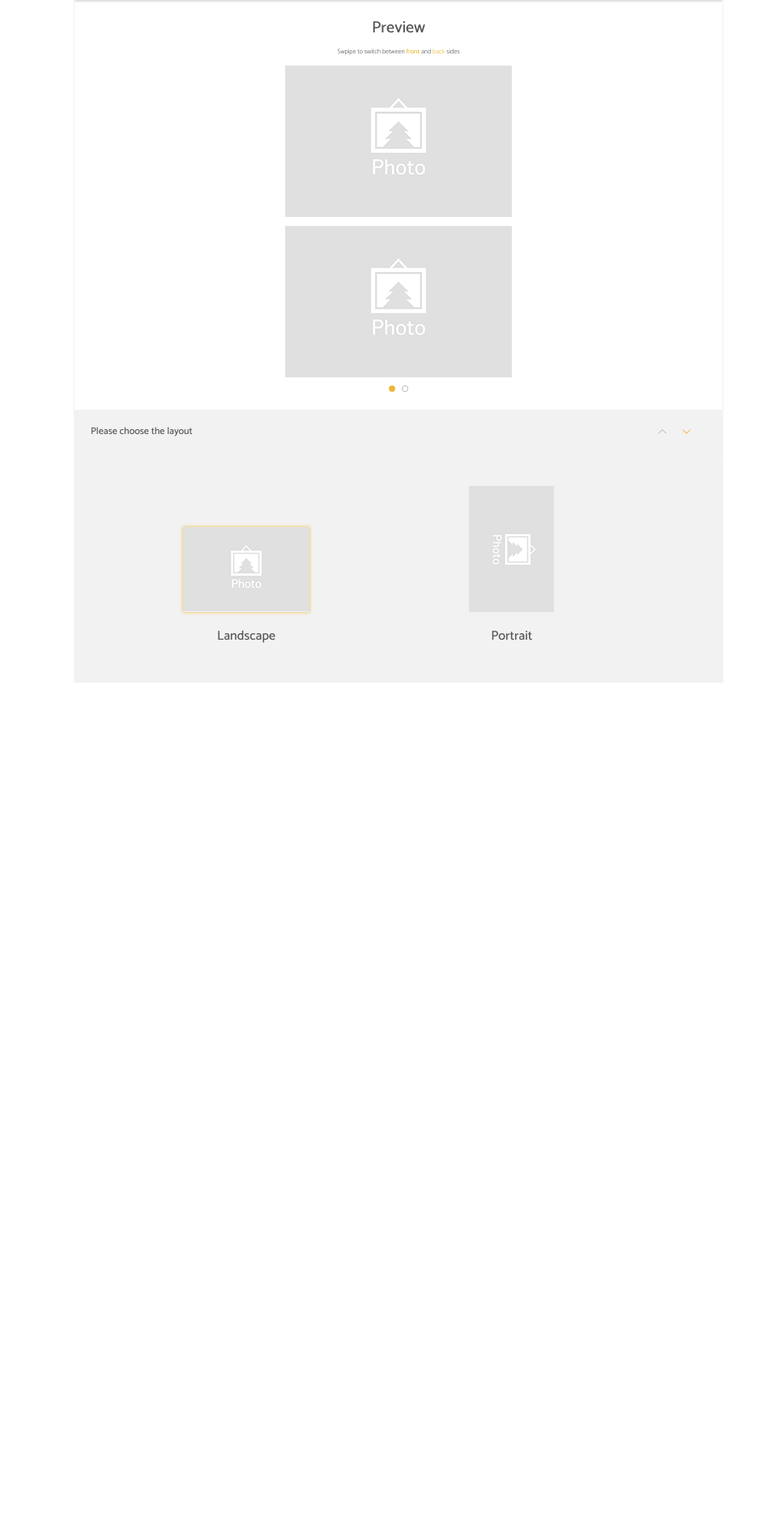
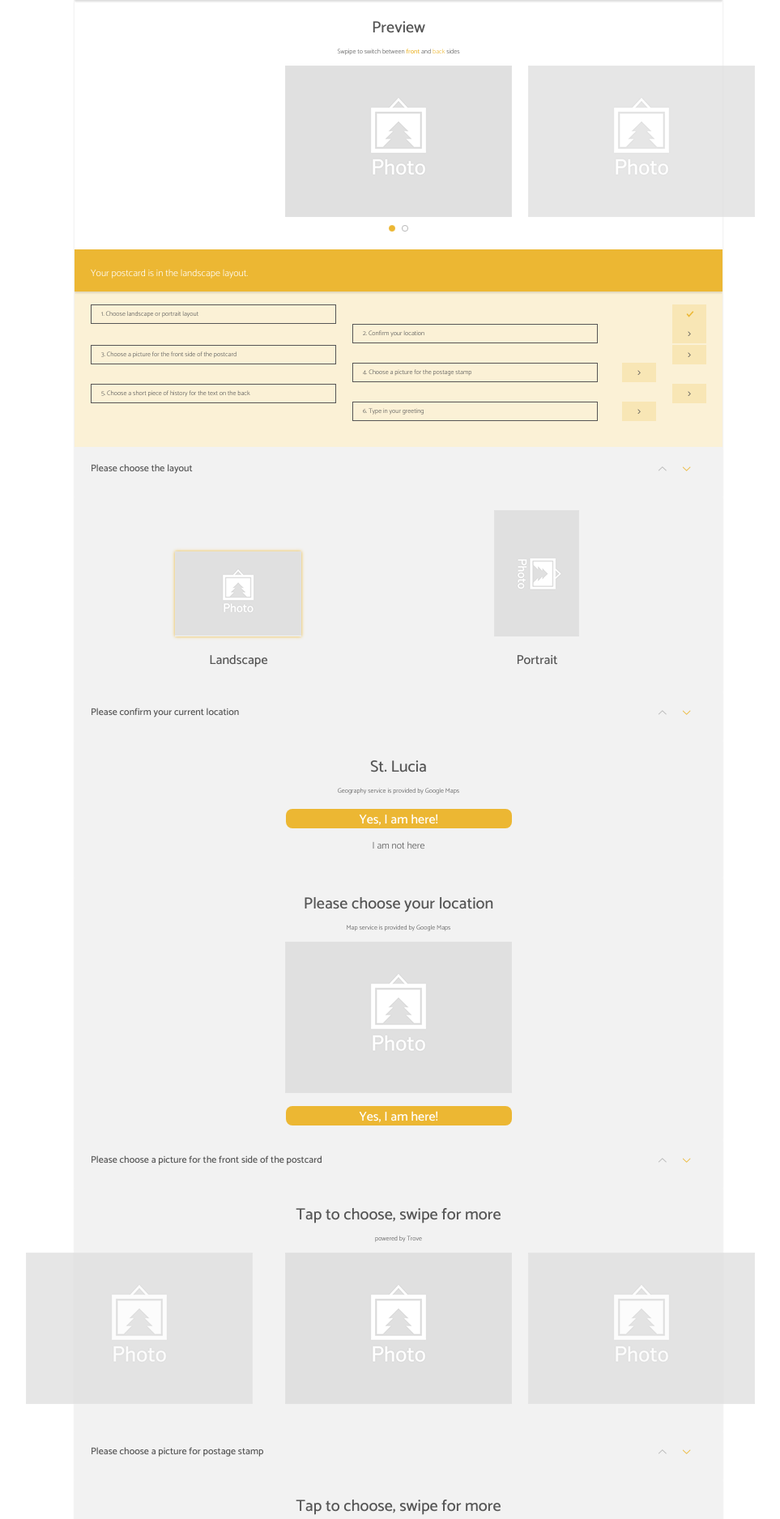
Before and after one commit to nan0221/Myca, a PHP site: page /NEW/design.html in a window 1280 px wide. Shown: the part 48-1924 px from the top of the page at 81% size, without its empty margins (148-1111 px from the left). Before the commit the page ends 891 px from the top, so only its background shows below. Run offline with PHP 8.4, Linux system fonts and the light colour scheme.

Commit message:
refine design page

```diff
--- a/NEW/css/style.css
+++ b/NEW/css/style.css
@@ -24,6 +24,10 @@ body {
 
 strong {
     font-weight: 500;
+}
+
+a {
+	text-decoration: none;
 }
 
 header {
@@ -279,8 +292,10 @@ footer p:first {
     color: #FFFFFF;
     font-weight: 300;
     font-size: 12px;
-    margin: 0;
-    padding-top: 8px;
+    margin: 0 auto;
+    padding: 8px 0px;
+    display: block;
+    box-shadow: 0 2px 2px rgba(205,205,205,0.7);
 }
 
 .notification p {
@@ -288,44 +303,52 @@ footer p:first {
 }
 
 .dropdown {
+    padding-top: 16px;
 	display: block;
 	background-color: rgba(236, 183, 51, 0.2);
     height: auto;
     width: 100%;
+    box-shadow: 0 2px 2px rgba(205,205,205,0.7);
 }
 
 
 .dropdown .list {
 	display: block;
+    height: 24px;
 }
 
 .dropdown .list .listItem {
-	width: 80%;
-    height: 20px;
-    padding-left: 32px;
-    padding-top: 2px;
-    padding-bottom: 2px;
+	width: 289px;
+    height: 18px;
+    margin-left: 20px;
+    padding-left: 12px;
+    padding-top: 4px;
+    margin-top: 0px;
+    margin-bottom: 2px;
     font-size: 8px;
     font-weight: 300;
     color: #555555;
     border-color: #B6B6B6;
-    border: 1px;
+    border: 1px solid;
     display: inline-block;
 }
 
 
 .dropdown .goto {
     width: 42px;
-    height: 20px;
+    height: 24px;
     display: inline-block;
     background-color: rgba(236, 183, 51, 0.2);
     margin-right: 20px;
+    margin-top: 0px;
+
 }
 
 .dropdown .goto>img {
     height: 8px;
     width: auto;
     margin: 0 auto;
+    margin-top: 8px;
 }
 
 .step {
@@ -338,7 +361,7 @@ footer p:first {
     margin: 0 auto;
     display: block;
     color: #555555;
-    box-shadow: 0px 2px 2px rgba(205, 205, 205, 0.7);
+    box-shadow: 0 2px 2px rgba(205,205,205,0.7);
 }
 
 .step h4 {
@@ -370,12 +393,8 @@ footer p:first {
 }
 
 .chooseLayout {
-    padding-top: 16px;
-    width: 90%;
-    height: auto;
+    padding: 0 20px;
     min-height: 106px;
-    padding-left: 20px;
-    padding-bottom: 20px;
     margin: 0 auto;
 }
 
@@ -385,7 +404,7 @@ footer p:first {
 }
 
 .layoutLeft  {
-	width: 45%;
+	width: 48%;
     height: 156px;
     margin: 0 auto;
     display: inline-block;
@@ -394,13 +413,13 @@ footer p:first {
 .layoutLeft img {
 	width: 156px;
     height: 105px;
-    margin: auto;
+    margin: 0 auto;
     display: block;
 
 }
 
 .layoutRight  {
-	width: 45%;
+	width: 48%;
     height: 156px;
     margin: 0 auto;
     display: inline-block;
@@ -426,22 +445,28 @@ footer p:first {
 }
 
 .block .alternativeOption {
-    padding-top: 12px;
     color: #555555;
     font-size: 12px;
     font-weight: 300;
+    text-align: center;
 }
 
 .textbox {
-    border: 1px;
+    border: 1px solid;
+    border-color: #555555;
     color: #B6B6B6;
     width: 280px;
     height: 80px;
     position: relative;
+    margin: 0 auto;
+    margin-top: 10px;
+    box-shadow: 2px 2px 4px #B6B6B6;
 }
 
 .textboxLeft {
-    border: 1px;
+    border: 1px solid;
+    border-color: #555555;
+    box-shadow: 2px 2px 4px #B6B6B6;
     color: #B6B6B6;
     width: 280px;
     height: 80px;
--- a/NEW/design.html
+++ b/NEW/design.html
@@ -22,39 +22,40 @@
         <h5>Swpipe to switch between <span class="important"><strong>front</strong></span> and <span class="important">back</span> sides</h5>
         <div class="preview" id="frontSide">
             <img src="img/placeholder.png" alt="front side of postcard example" />
-        </div>
-        <div class="preview" id="backSide">
+            <div class="previewRight" id="backSide">
                 <img src="img/placeholder.png" alt="back side of postcard example" />
             </div>
+        </div>
+
         <div class="switchDots center">
             <img class="dot leftDot" src="img/activedot.png" /><img class="dot rightDot" src="img/dot.png" />
         </div>
     </div>
 
-    <!--
-<div class="block notification" id="notification">
+    <div class="notification" id="notification">
         <p>Your postcard is in the landscape layout.</p>
     </div>
     <div class="block dropdown" id="taskList">
         <div class="list">
-        <span class="listItem left">Choose landscape or portrait layout</span>
+            <span class="listItem left">1. Choose landscape or portrait layout</span>
             <span class="goto right"><img class="center" src="img/checked.png" alt="checked"></span></div>
         <div class="list">
-        <span class="listItem left">Confirm your location</span>
+            <span class="listItem left">2. Confirm your location</span>
             <span class="goto right"><img class="center" src="img/goto.png" alt="go to"></span></div>
         <div class="list">
-        <span class="listItem left">Choose a picture for the front side of the postcard</span>
+            <span class="listItem left">3. Choose a picture for the front side of the postcard</span>
             <span class="goto right"><img class="center" src="img/goto.png" alt="go to"></span></div>
         <div class="list">
-        <span class="listItem left">Choose a picture for the postage stamp</span>
+            <span class="listItem left">4. Choose a picture for the postage stamp</span>
             <span class="goto right"><img class="center" src="img/goto.png" alt="go to"></span></div>
         <div class="list">
-        <span class="listItem left">Choose a short piece of history for the text on the back</span>
+            <span class="listItem left">5. Choose a short piece of history for the text on the back</span>
             <span class="goto right"><img class="center" src="img/goto.png" alt="go to"></span></div>
         <div class="list">
-        <span class="listItem left">Type in your greeting</span>
+            <span class="listItem left">6. Type in your greeting</span>
             <span class="goto right"><img class="center" src="img/goto.png" alt="go to"></span></div>
-</div>-->
+        <div class="blank"></div>
+    </div>
 
     <div class="step" id="step1Instruction">
         <span class="left"><h4>Please choose the layout</h4></span>
@@ -69,20 +70,21 @@
                 <p>Landscape</p>
             </div>
             <div class="layoutRight">
-                <img src="img/portrait.png" alt="landscape layout" />
+                <img src="img/portrait.png" alt="portrait layout" />
                 <p>Portrait</p>
             </div>
         </div>
     </div>
 
-    <!--
-    <div class="block step" id="step2Instruction">
-        <span><h4 class="left">Please confirm your current location</h4></span>
-        <span><img class="right" src="img/arrowup.png" /></span><span><img class="right leftImg" src="img/arrowdown.png" /></span>
+
+    <div class="step" id="step2Instruction">
+        <span class="left"><h4>Please confirm your current location</h4></span>
+        <span class="right"><img class="leftImg" src="img/arrowdown.png" /></span>
+        <span class="right"><img src="img/arrowup.png" /></span>
 
     </div>
 
-    <div class="block grey step" id="step2Content">
+    <div class="block grey " id="step2Content">
         <h1>St. Lucia</h1>
         <h5>Geography service is provided by Google Maps</h5>
         <div class="blank"></div>
@@ -92,7 +94,7 @@
         </a>
     </div>
 
-    <div class="block grey step" id="step2Branch">
+    <div class="block grey " id="step2Branch">
         <h1>Please choose your location</h1>
         <h5>Map service is provided by Google Maps</h5>
         <div class="preview">
@@ -102,13 +104,14 @@
         <div class="button textWhite">Yes, I am here!</div>
     </div>
 
-    <div class="block step" id="step3Instruction">
-        <span><h4 class="left">Please choose a picture for the front side of the postcard</h4></span>
-        <span><img class="right" src="img/arrowup.png" /></span><span><img class="right leftImg" src="img/arrowdown.png" /></span>
+    <div class=" step" id="step3Instruction">
+        <span class="left"><h4>Please choose a picture for the front side of the postcard</h4></span>
+        <span class="right"><img class="leftImg" src="img/arrowdown.png" /></span>
+        <span class="right"><img src="img/arrowup.png" /></span>
 
     </div>
 
-    <div class="block grey step" id="step3Content">
+    <div class="block grey " id="step3Content">
         <h1>Tap to choose, swipe for more</h1>
         <h5>powered by Trove</h5>
         <div class="preview selected">
@@ -122,48 +125,60 @@
             </div>
         </div>
         <div class="blank"></div>
-        <div class="button textWhite">Yes, I am here!</div>
     </div>
 
-    <div class="block step" id="step4Instruction">
-        <span><h4 class="left">Please choose a picture for postage stamp</h4></span>
-        <span><img class="right" src="img/arrowup.png" /></span><span><img class="right leftImg" src="img/arrowdown.png" /></span>
-
+    <div class=" step" id="step4Instruction">
+        <span class="left"><h4>Please choose a picture for postage stamp</h4></span>
+        <span class="right"><img class="leftImg" src="img/arrowdown.png" /></span>
+        <span class="right"><img src="img/arrowup.png" /></span>
     </div>
 
-    <div class="block grey step" id="step4Content">
+    <div class="block grey " id="step4Content">
         <h1>Tap to choose, swipe for more</h1>
         <h5>powered by Trove</h5>
         <div class="previewSmallGroup">
-            <span class="previewSmall"><img src="img/placeholder.png" alt="picture" /></span>
-            <span class="previewSmall"><img src="img/placeholder.png" alt="picture" /></span>
-            <span class="previewSmall"><img src="img/placeholder.png" alt="picture" /></span>
-            <span class="previewSmall"><img src="img/placeholder.png" alt="picture" /></span>
-            <span class="previewSmall"><img src="img/placeholder.png" alt="picture" /></span>
-            <span class="previewSmall"><img src="img/placeholder.png" alt="picture" /></span>
-            <span class="previewSmall"><img src="img/placeholder.png" alt="picture" /></span>
-            <span class="previewSmall"><img src="img/placeholder.png" alt="picture" /></span>
-            <span class="previewSmall"><img src="img/placeholder.png" alt="picture" /></span>
-            <div>
-                <div class="previewSmall .leftColumn"><img src="img/placeholder.png" alt="picture" /></div>
-                <div class="previewSmall .leftColumn"><img src="img/placeholder.png" alt="picture" /></div>
-                <div class="previewSmall .leftColumn"><img src="img/placeholder.png" alt="picture" /></div>
+            <span class="previewSmall"><img src="img/placeholdersmall.png" alt="picture" /></span>
+            <span class="previewSmall"><img src="img/placeholdersmall.png" alt="picture" /></span>
+            <span class="previewSmall"><img src="img/placeholdersmall.png" alt="picture" /></span>
+            <span class="previewSmall"><img src="img/placeholdersmall.png" alt="picture" /></span>
+            <span class="previewSmall"><img src="img/placeholdersmall.png" alt="picture" /></span>
+            <span class="previewSmall"><img src="img/placeholdersmall.png" alt="picture" /></span>
+            <span class="previewSmall"><img src="img/placeholdersmall.png" alt="picture" /></span>
+            <span class="previewSmall"><img src="img/placeholdersmall.png" alt="picture" /></span>
+            <span class="previewSmall"><img src="img/placeholdersmall.png" alt="picture" /></span>
+            <div class="leftColumn">
+                <span class="previewSmall"><img src="img/placeholdersmall.png" alt="picture" /></span>
+                <span class="previewSmall"><img src="img/placeholdersmall.png" alt="picture" /></span>
+                <span class="previewSmall"><img src="img/placeholdersmall.png" alt="picture" /></span>
+                <span class="previewSmall"><img src="img/placeholdersmall.png" alt="picture" /></span>
+                <span class="previewSmall"><img src="img/placeholdersmall.png" alt="picture" /></span>
+                <span class="previewSmall"><img src="img/placeholdersmall.png" alt="picture" /></span>
+                <span class="previewSmall"><img src="img/placeholdersmall.png" alt="picture" /></span>
+                <span class="previewSmall"><img src="img/placeholdersmall.png" alt="picture" /></span>
+                <span class="previewSmall"><img src="img/placeholdersmall.png" alt="picture" /></span>
             </div>
-            <div>
-                <div class="previewSmall .rightColumn"><img src="img/placeholder.png" alt="picture" /></div>
-                <div class="previewSmall .rightColumn"><img src="img/placeholder.png" alt="picture" /></div>
-                <div class="previewSmall .rightColumn"><img src="img/placeholder.png" alt="picture" /></div>
+            <div class="rightColumn">
+                <span class="previewSmall"><img src="img/placeholdersmall.png" alt="picture" /></span>
+                <span class="previewSmall"><img src="img/placeholdersmall.png" alt="picture" /></span>
+                <span class="previewSmall"><img src="img/placeholdersmall.png" alt="picture" /></span>
+                <span class="previewSmall"><img src="img/placeholdersmall.png" alt="picture" /></span>
+                <span class="previewSmall"><img src="img/placeholdersmall.png" alt="picture" /></span>
+                <span class="previewSmall"><img src="img/placeholdersmall.png" alt="picture" /></span>
+                <span class="previewSmall"><img src="img/placeholdersmall.png" alt="picture" /></span>
+                <span class="previewSmall"><img src="img/placeholdersmall.png" alt="picture" /></span>
+                <span class="previewSmall"><img src="img/placeholdersmall.png" alt="picture" /></span>
             </div>
         </div>
     </div>
 
-    <div class="block step" id="step5Instruction">
-        <span><h4 class="left">Please choose an article for the back side</h4></span>
-        <span><img class="right" src="img/arrowup.png" /></span><span><img class="right leftImg" src="img/arrowdown.png" /></span>
+    <div class=" step" id="step5Instruction">
+        <span class="left"><h4>Please choose an article for the back side</h4></span>
+        <span class="right"><img class="leftImg" src="img/arrowdown.png" /></span>
+        <span class="right"><img src="img/arrowup.png" /></span>
 
     </div>
 
-    <div class="block grey step" id="step5Content">
+    <div class="block grey " id="step5Content">
         <h1>Tap to choose, swipe for more</h1>
         <h5>At most <span class="important">140 characters</span> related to your location will be shown on the back side</h5>
         <div class="textbox selected">
@@ -175,18 +190,18 @@
                 <p></p>
             </div>
         </div>
-        <div class="blank"></div>
+
         <a href="">
             <p class="alternativeOption">Automatically generate for me</p>
         </a>
     </div>
-    <div class="block step" id="step6Instruction">
-        <span><h4 class="left">Please type in your greeting</h4></span>
-        <span><img class="right" src="img/arrowup.png" /></span><span><img class="right leftImg" src="img/arrowdown.png" /></span>
-
+    <div class=" step" id="step6Instruction">
+        <span class="left"><h4>Please type in your greeting</h4></span>
+        <span class="right"><img class="leftImg" src="img/arrowdown.png" /></span>
+        <span class="right"><img src="img/arrowup.png" /></span>
     </div>
 
-    <div class="block grey step" id="step6Content">
+    <div class="block grey " id="step6Content">
         <textarea></textarea>
         <div class="blank"></div>
         <div class="button textWhite">Done</div>
@@ -195,8 +210,6 @@
     <div class="progress">
         <div class="inProgress"></div>
     </div>
--->
-
 </body>
 
 </html>
```
Also changed, not shown: other parts of NEW/css/style.css (+21 -7 lines). Lines whose indentation alone changed are shown as unchanged.
